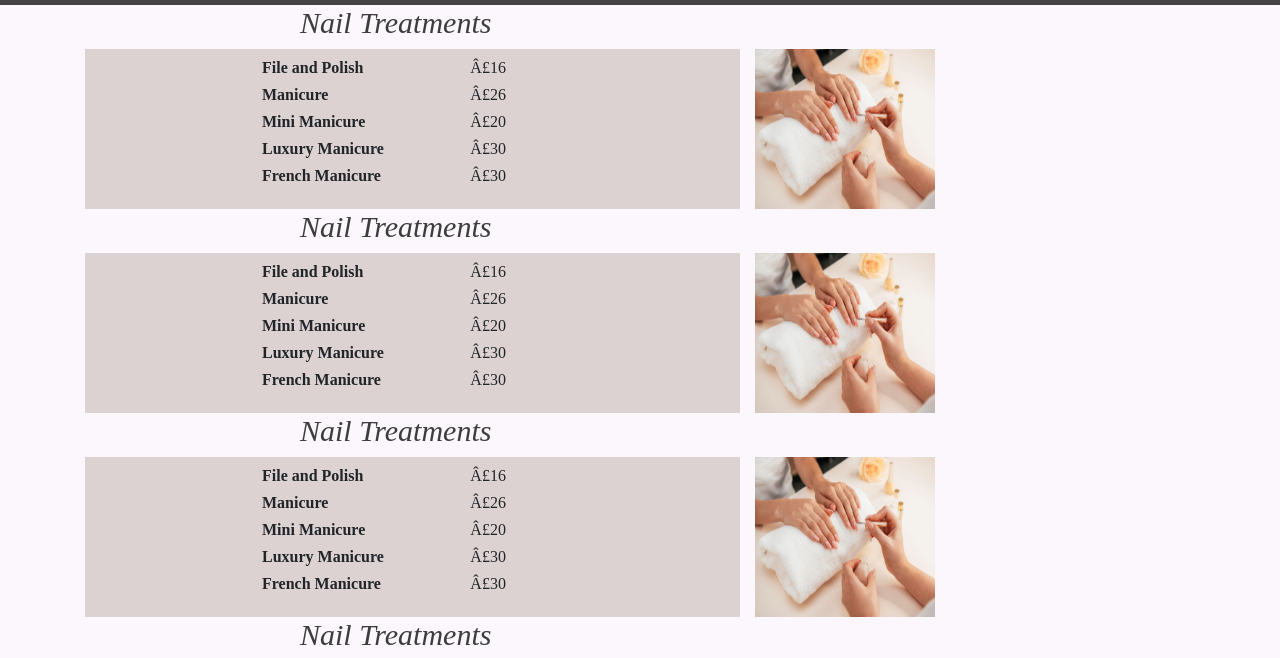
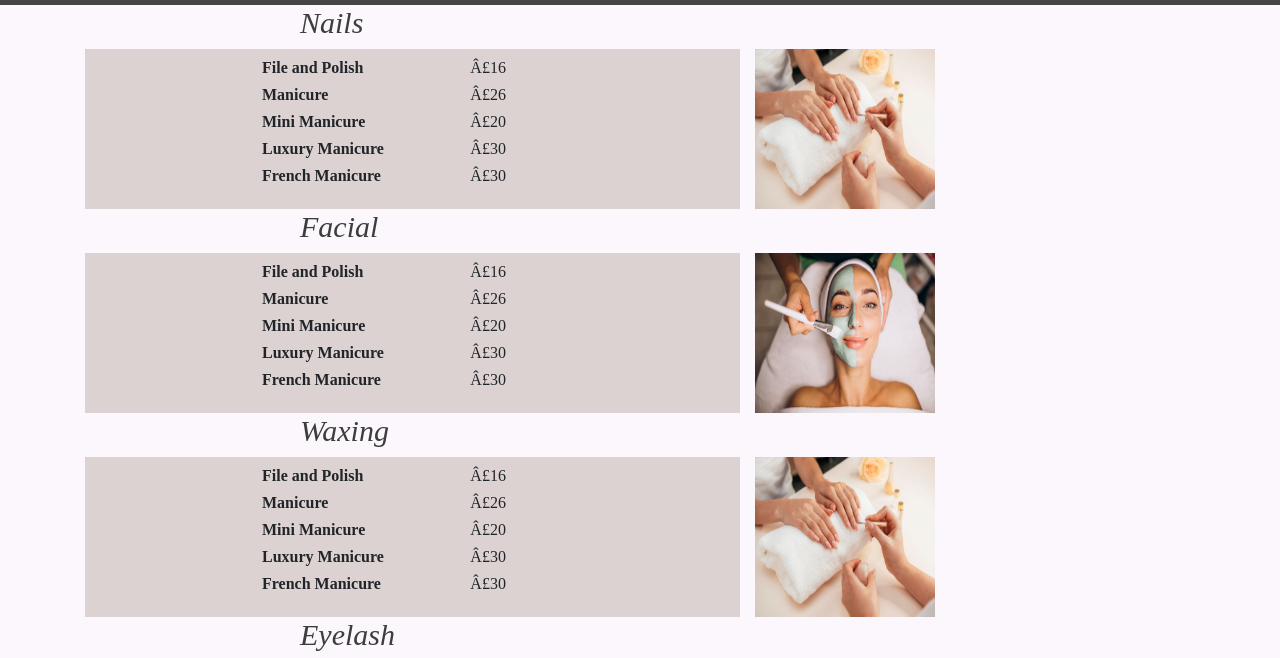
Before and after one commit to Gaborerdei/project1, a plain HTML site: page treatments.html in a window 1280 px wide. Shown: the part 136-794 px from the top of the page. Drawn offline with nearby package versions, Linux system fonts and the light colour scheme.

Commit message:
cosmetologist photo link corrected for the pricelist Facial section.

```diff
--- a/treatments.html
+++ b/treatments.html
@@ -48,7 +48,7 @@
 
         <div class="treatment-page">
                 <div>
-                    <h1 class="pricelist-header">Nail Treatments</h1>
+                    <h1 class="pricelist-header">Nails</h1>
                     <div class="row">
                         <div class="col-6 pricelist">
                             <table class="table treatments-table">
@@ -82,7 +82,7 @@
                 <div>
 
                     <div>
-                        <h1 class="pricelist-header">Nail Treatments</h1>
+                        <h1 class="pricelist-header">Facial</h1>
                         <div class="row">
                             <div class="col-6 pricelist">
                                 <table class="table treatments-table">
@@ -110,13 +110,13 @@
                                     </tbody>
                                 </table>
                             </div>
-                            <div class="col-sm-2"><img class="treatments-photo" src="assets/images/manicurist.jpg" alt="Kavita's Beauty Bay Manicurist">
+                            <div class="col-sm-2"><img class="treatments-photo" src="assets/images/cosmetologist.jpg" alt="Kavita's Beauty Bay Manicurist">
                             </div>
                         </div>
                     <div>
 
                         <div>
-                            <h1 class="pricelist-header">Nail Treatments</h1>
+                            <h1 class="pricelist-header">Waxing</h1>
                             <div class="row">
                                 <div class="col-6 pricelist">
                                     <table class="table treatments-table">
@@ -150,7 +150,7 @@
                         <div>
 
                             <div>
-                                <h1 class="pricelist-header">Nail Treatments</h1>
+                                <h1 class="pricelist-header">Eyelash</h1>
                                 <div class="row">
                                     <div class="col-6 pricelist">
                                         <table class="table treatments-table">
```
